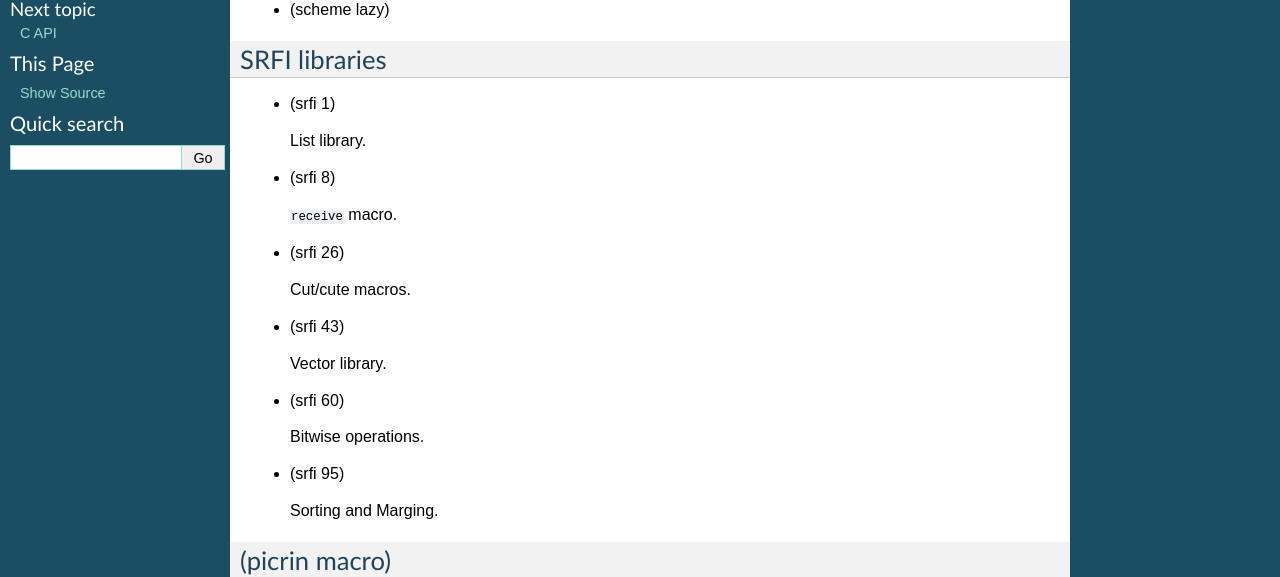
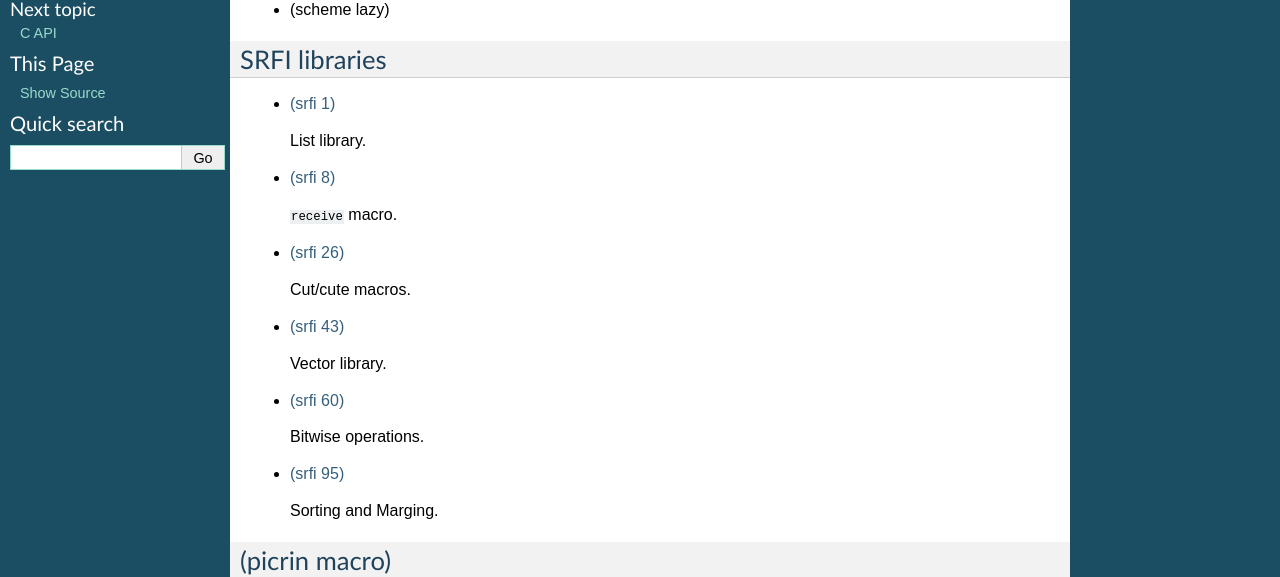
Before and after one commit to picrin-scheme/picrin, a Sphinx documentation site: the page built from docs/libs.rst, in a window 1280 px wide. Shown: the part 331-908 px from the top of the page. Built offline with Sphinx 7.4.7, drawn with Linux system fonts in a browser that asks for light colours.

Commit message:
hyper link srfi's pages

```diff
--- a/docs/libs.rst
+++ b/docs/libs.rst
@@ -18,27 +18,33 @@ Scheme standard libraries
 SRFI libraries
 --------------
 
-- (srfi 1)
+- `(srfi 1)
+  <http://srfi.schemers.org/srfi-0/>`_
 
   List library.
 
-- (srfi 8)
+- `(srfi 8)
+  <http://srfi.schemers.org/srfi-8/>`_
 
   ``receive`` macro.
 
-- (srfi 26)
+- `(srfi 26)
+  <http://srfi.schemers.org/srfi-26/>`_
 
   Cut/cute macros.
 
-- (srfi 43)
+- `(srfi 43)
+  <http://srfi.schemers.org/srfi-43/>`_
 
   Vector library.
 
-- (srfi 60)
+- `(srfi 60)
+  <http://srfi.schemers.org/srfi-60/>`_
 
   Bitwise operations.
 
-- (srfi 95)
+- `(srfi 95)
+  <http://srfi.schemers.org/srfi-95/>`_
 
   Sorting and Marging.
 
```
